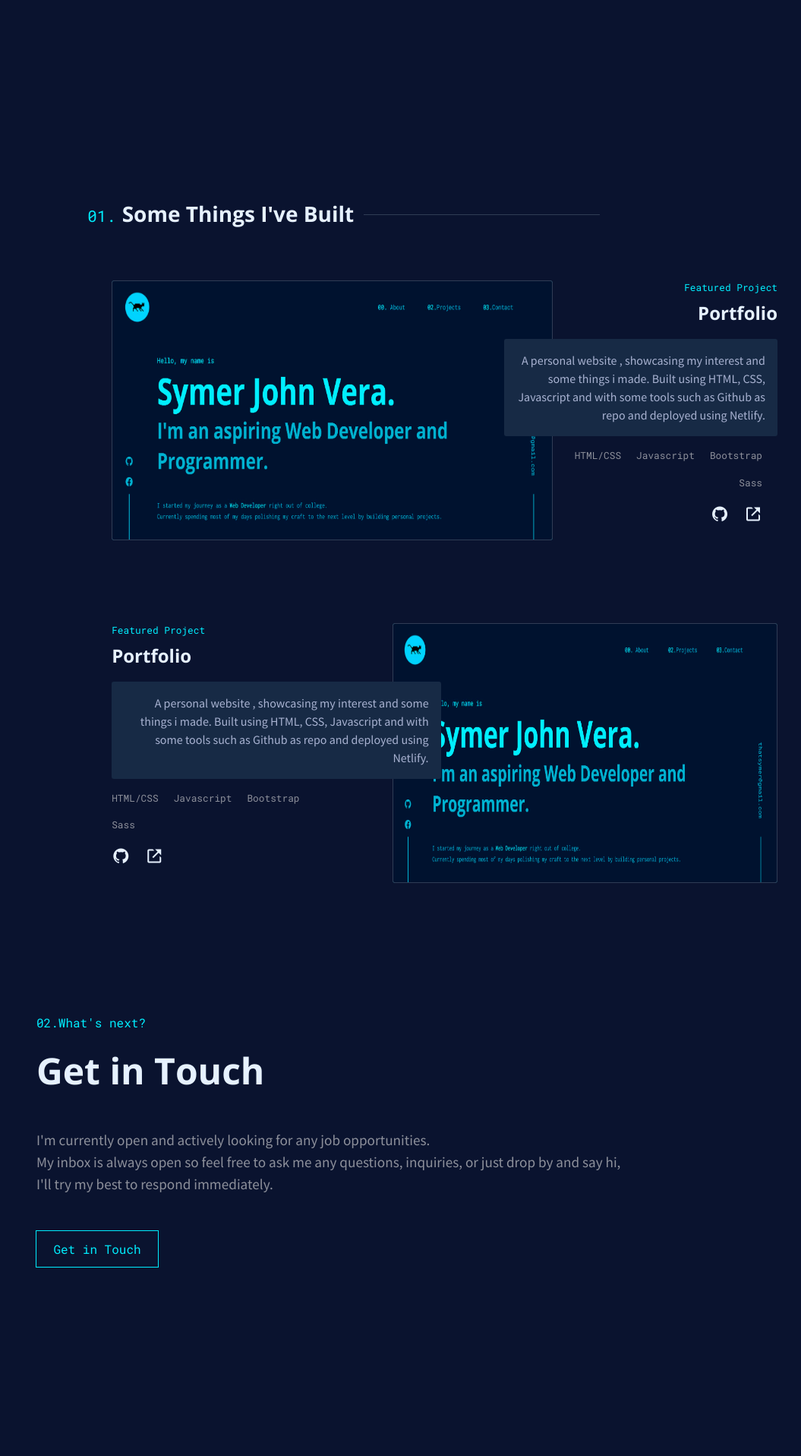
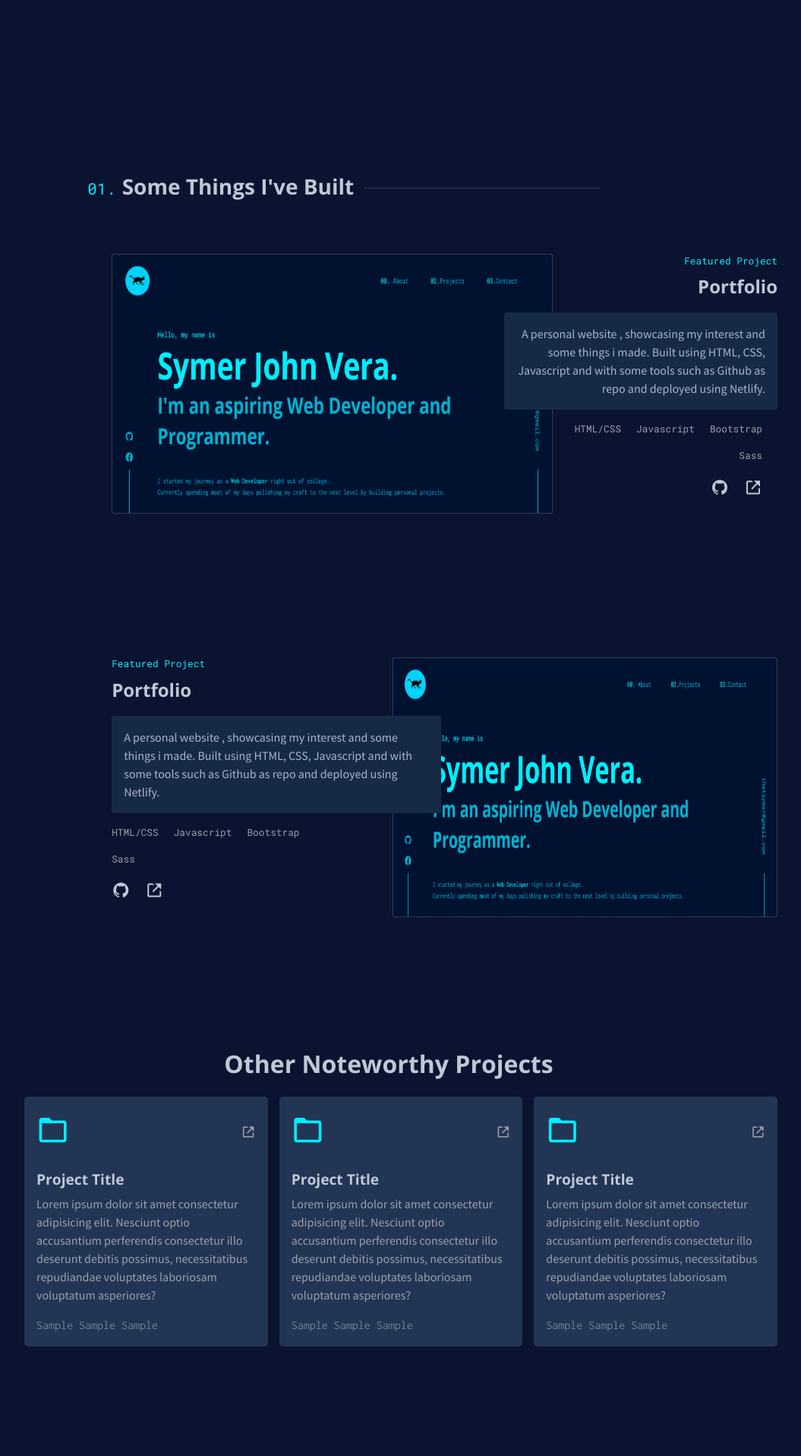
Before and after one commit to thatsymer/web-profile, a PHP site: page / in a window 1280 px wide. Shown: the part 1400-3316 px from the top of the page at 76% size, without its empty margins (128-1183 px from the left). Before the commit the page ends 3068 px from the top, so only its background shows below. Run offline with PHP 8.4, Linux system fonts and the light colour scheme.

Commit message:
added section for projects

```diff
--- a/css/_colors.scss
+++ b/css/_colors.scss
@@ -2,5 +2,6 @@ $bgColor: #0a132f;
 $bgColor2: #233554;
 $titleColor: #00eeff;
 $textColor: #adafb8;
-$textSecondary: #8d909b;
-$textWhite: #e6f1ff;
+$textSecondary: #9b9faa;
+$textWhite: #bfc8d4;
+$textSlate: #708090;
--- a/css/_fonts.scss
+++ b/css/_fonts.scss
@@ -2,7 +2,7 @@ $font-body: "Open Sans", sans-serif;
 $font-title: "Roboto Mono", monospace;
 $font-body2: "Inconsolata", monospace;
 $font-body3: "Source Sans Pro", sans-serif;
-$regular_h5: 2rem;
+$regular_h5: 1rem;
 $regular_h1: 4rem;
 $mobile_h1: 2rem;
 $regular_h2: 2rem;
--- /dev/null
+++ b/css/content/__OtherProject.scss
@@ -0,0 +1,96 @@
+#other-projects {
+  display: flex;
+  justify-content: center;
+  margin-top: 8rem;
+  flex-direction: column;
+  align-items: center;
+  margin-right: 8rem;
+
+  h2 {
+    font-size: $regular_h2;
+    color: $textWhite;
+    font-family: $font-body;
+  }
+  ul {
+    list-style: none;
+  }
+}
+
+.project__grid {
+  position: relative;
+  display: grid;
+  gap: 15px;
+  list-style: none;
+  margin-top: 1rem;
+}
+
+.list__otherProjects {
+  background-color: $bgColor2;
+  padding: 1rem;
+  border-radius: 5px;
+}
+
+.list__otherProjects {
+  transition: all 0.25s cubic-bezier(0.645, 0.045, 0.355, 1) 0s;
+  &:hover {
+    transform: translate3d(0.05em, -0.2em, 0);
+  }
+}
+
+.project__grid,
+#other-projects {
+  grid-template-columns: repeat(auto-fill, minmax(250px, 1fr));
+}
+
+footer {
+  color: $textSlate;
+  font-family: $font-body2;
+  font-size: 1rem;
+}
+
+.project__top {
+  display: flex;
+  justify-content: space-between;
+  align-items: center;
+}
+
+.project__title {
+  margin-top: 1rem;
+  font-size: 1.2rem;
+  color: $textWhite;
+  &::after {
+    visibility: hidden;
+  }
+  &:hover {
+    color: $titleColor;
+  }
+}
+
+.project__folder {
+  font-size: 2.7rem;
+  color: $titleColor;
+}
+.project__external {
+  a {
+    color: $textSecondary;
+    text-decoration: none;
+    text-decoration-skip-ink: auto;
+  }
+}
+
+.project__description {
+  p {
+    font-family: $font-body3;
+    font-size: 1rem;
+  }
+}
+
+@media screen and (max-width: 767px) {
+  .project__grid,
+  #other-projects {
+    grid-template-columns: repeat(auto-fill, minmax(200px, 1fr));
+  }
+  #other-projects {
+    margin-right: 4rem;
+  }
+}
--- a/css/content/_hero.scss
+++ b/css/content/_hero.scss
@@ -37,7 +37,7 @@
   z-index: -1;
   margin-bottom: 15rem;
   padding-left: 8rem;
-  padding-top: 2rem;
+  padding-top: 1rem;
 }
 
 .hero__btn {
@@ -122,3 +122,9 @@
     }
   }
 }
+
+@media screen and (max-width: 750px) {
+  .btn__container {
+    margin-left: 3.1rem;
+  }
+}
--- a/css/content/_projectLeft.scss
+++ b/css/content/_projectLeft.scss
@@ -1,6 +1,7 @@
 .featured__projectLeft {
   padding-left: 0;
   margin-right: 8rem;
+  margin-top: 8rem;
   display: grid;
   gap: 10px;
   grid-template-columns: repeat(12, 1fr);
@@ -57,7 +58,7 @@
   grid-column: 7 / -1;
   text-align: left;
   align-self: flex-start;
-  text-align: right;
+  text-align: left;
   p {
     margin-bottom: 0;
     padding: 0;
@@ -74,11 +75,11 @@
   position: relative;
   margin-top: 4rem;
   z-index: 1;
-  border: solid 1px rgb(48, 60, 85);
+  border: solid 1.5px rgb(48, 60, 85);
   border-radius: 3px;
   grid-column: -1/6;
   background-image: url(/assets/img/featuredProgect_1.JPG);
-  background-size: 100% 100%;
+  background-size: 101% 101%;
   background-repeat: no-repeat;
   background-position: right right;
   background-color: $titleColor;
@@ -86,9 +87,6 @@
   width: 100%;
   height: 85%;
   transition: all 0.25s cubic-bezier(0.645, 0.045, 0.355, 1) 1s;
-  &:hover {
-    background-image: url(/assets/img/featuredProgect_1.JPG);
-  }
 }
 
 .feature__descriptionLeft,
--- a/css/content/_projectRight.scss
+++ b/css/content/_projectRight.scss
@@ -112,11 +112,11 @@
   position: relative;
   margin-top: 4rem;
   z-index: 1;
-  border: solid 1px rgb(48, 60, 85);
+  border: solid 1.5px rgb(48, 60, 85);
   border-radius: 3px;
   grid-column: 1/9;
   background-image: url(/assets/img/featuredProgect_1.JPG);
-  background-size: 100% 100%;
+  background-size: 101% 101%;
   background-repeat: no-repeat;
   background-position: right right;
   background-color: $titleColor;
@@ -124,9 +124,6 @@
   width: 100%;
   height: 85%;
   transition: all 0.25s cubic-bezier(0.645, 0.045, 0.355, 1) 1s;
-  &:hover {
-    background-image: url(/assets/img/featuredProgect_1.JPG);
-  }
 }
 
 .feature__description,
--- a/css/style.css
+++ b/css/style.css
@@ -276,7 +282,7 @@ body {
   width: 100%;
   font-family: "Open Sans", sans-serif;
   font-weight: 400;
-  color: #e6f1ff;
+  color: #bfc8d4;
   position: relative;
 }
 
@@ -383,7 +389,7 @@ body {
 
 .about__content {
   position: absolute;
-  color: #8d909b;
+  color: #9b9faa;
   font-family: "Source Sans Pro", sans-serif;
   font-size: 1.2rem;
 }
@@ -447,7 +453,7 @@ body {
   display: block;
   width: 100%;
   font-family: "Open Sans", sans-serif;
-  color: #e6f1ff;
+  color: #bfc8d4;
   position: relative;
 }
 
@@ -520,7 +526,7 @@ body {
   font-weight: bolder;
   font-size: x-large;
   text-decoration: none;
-  color: #e6f1ff;
+  color: #bfc8d4;
   grid-column: 7 / -1;
   text-align: right;
   z-index: 3;
@@ -561,13 +567,13 @@ body {
   position: relative;
   margin-top: 4rem;
   z-index: 1;
-  border: solid 1px #303c55;
+  border: solid 1.5px #303c55;
   border-radius: 3px;
   -ms-grid-column: 1;
   -ms-grid-column-span: 8;
   grid-column: 1/9;
   background-image: url(/assets/img/featuredProgect_1.JPG);
-  background-size: 100% 100%;
+  background-size: 101% 101%;
   background-repeat: no-repeat;
   background-position: right right;
   background-color: #00eeff;
@@ -612,7 +614,7 @@ body {
 
 .feature__list li {
   font-family: "Roboto Mono", monospace;
-  color: #8d909b;
+  color: #9b9faa;
   font-size: 0.8rem;
   text-align: right;
   white-space: nowrap;
@@ -640,7 +642,7 @@ body {
 }
 
 .feature__icons li {
-  color: #e6f1ff;
+  color: #bfc8d4;
   font-size: 1.5rem;
   text-align: right;
   white-space: nowrap;
@@ -648,7 +650,7 @@ body {
 }
 
 .feature__icons li i {
-  color: #e6f1ff;
+  color: #bfc8d4;
 }
 
 .feature__icons li i:hover {
@@ -673,6 +675,7 @@ body {
 .featured__projectLeft {
   padding-left: 0;
   margin-right: 8rem;
+  margin-top: 8rem;
   display: -ms-grid;
   display: grid;
   gap: 10px;
@@ -721,7 +724,7 @@ body {
   font-weight: bolder;
   font-size: x-large;
   text-decoration: none;
-  color: #e6f1ff;
+  color: #bfc8d4;
   grid-column: 7 / -1;
   text-align: left;
   z-index: 3;
@@ -742,7 +745,7 @@ body {
   text-align: left;
   -ms-flex-item-align: start;
       align-self: flex-start;
-  text-align: right;
+  text-align: left;
 }
 
 .feature__descriptionLeft p {
@@ -763,11 +766,11 @@ body {
   position: relative;
   margin-top: 4rem;
   z-index: 1;
-  border: solid 1px #303c55;
+  border: solid 1.5px #303c55;
   border-radius: 3px;
   grid-column: -1/6;
   background-image: url(/assets/img/featuredProgect_1.JPG);
-  background-size: 100% 100%;
+  background-size: 101% 101%;
   background-repeat: no-repeat;
   background-position: right right;
   background-color: #00eeff;
@@ -812,7 +811,7 @@ body {
 
 .feature__listLeft li {
   font-family: "Roboto Mono", monospace;
-  color: #8d909b;
+  color: #9b9faa;
   font-size: 0.8rem;
   text-align: right;
   white-space: nowrap;
@@ -840,7 +839,7 @@ body {
 }
 
 .feature__iconsLeft li {
-  color: #e6f1ff;
+  color: #bfc8d4;
   font-size: 1.5rem;
   text-align: right;
   white-space: nowrap;
@@ -848,7 +847,7 @@ body {
 }
 
 .feature__iconsLeft li i {
-  color: #e6f1ff;
+  color: #bfc8d4;
 }
 
 .feature__iconsLeft li i:hover {
@@ -984,6 +983,124 @@ body {
   }
   .right__content {
     display: none;
+  }
+}
+
+#other-projects {
+  display: -webkit-box;
+  display: -ms-flexbox;
+  display: flex;
+  -webkit-box-pack: center;
+      -ms-flex-pack: center;
+          justify-content: center;
+  margin-top: 8rem;
+  -webkit-box-orient: vertical;
+  -webkit-box-direction: normal;
+      -ms-flex-direction: column;
+          flex-direction: column;
+  -webkit-box-align: center;
+      -ms-flex-align: center;
+          align-items: center;
+  margin-right: 8rem;
+}
+
+#other-projects h2 {
+  font-size: 2rem;
+  color: #bfc8d4;
+  font-family: "Open Sans", sans-serif;
+}
+
+#other-projects ul {
+  list-style: none;
+}
+
+.project__grid {
+  position: relative;
+  display: -ms-grid;
+  display: grid;
+  gap: 15px;
+  list-style: none;
+  margin-top: 1rem;
+}
+
+.list__otherProjects {
+  background-color: #233554;
+  padding: 1rem;
+  border-radius: 5px;
+}
+
+.list__otherProjects {
+  -webkit-transition: all 0.25s cubic-bezier(0.645, 0.045, 0.355, 1) 0s;
+  transition: all 0.25s cubic-bezier(0.645, 0.045, 0.355, 1) 0s;
+}
+
+.list__otherProjects:hover {
+  -webkit-transform: translate3d(0.05em, -0.2em, 0);
+          transform: translate3d(0.05em, -0.2em, 0);
+}
+
+.project__grid,
+#other-projects {
+  -ms-grid-columns: (minmax(250px, 1fr))[auto-fill];
+      grid-template-columns: repeat(auto-fill, minmax(250px, 1fr));
+}
+
+footer {
+  color: #708090;
+  font-family: "Inconsolata", monospace;
+  font-size: 1rem;
+}
+
+.project__top {
+  display: -webkit-box;
+  display: -ms-flexbox;
+  display: flex;
+  -webkit-box-pack: justify;
+      -ms-flex-pack: justify;
+          justify-content: space-between;
+  -webkit-box-align: center;
+      -ms-flex-align: center;
+          align-items: center;
+}
+
+.project__title {
+  margin-top: 1rem;
+  font-size: 1.2rem;
+  color: #bfc8d4;
+}
+
+.project__title::after {
+  visibility: hidden;
+}
+
+.project__title:hover {
+  color: #00eeff;
+}
+
+.project__folder {
+  font-size: 2.7rem;
+  color: #00eeff;
+}
+
+.project__external a {
+  color: #9b9faa;
+  text-decoration: none;
+  text-decoration-skip-ink: auto;
+}
+
+.project__description p {
+  font-family: "Source Sans Pro", sans-serif;
+  font-size: 1rem;
+}
+
+@media screen and (max-width: 767px) {
+  .project__grid,
+  #other-projects {
+    -ms-grid-columns: (minmax(200px, 1fr))[auto-fill];
+        grid-template-columns: repeat(auto-fill, minmax(200px, 1fr));
+  }
+  #other-projects {
+    margin-right: 4rem;
   }
 }
 
@@ -1029,12 +1146,12 @@ body {
 .contact__container h1 {
   width: 100%;
   font-family: "Open Sans", sans-serif;
-  color: #e6f1ff;
+  color: #bfc8d4;
   font-size: 3rem;
 }
 
 .contact__container p {
-  color: #8d909b;
+  color: #9b9faa;
   font-family: "Source Sans Pro", sans-serif;
   font-size: 1.2rem;
 }
--- a/css/style.scss
+++ b/css/style.scss
@@ -9,5 +9,6 @@
 @import "content/projectLeft";
 @import "content/footer";
 @import "side_content/side";
+@import "content/_OtherProject";
 
 @import "content/contact";
--- a/index.html
+++ b/index.html
@@ -193,7 +193,8 @@
 
 
       <!-- Project Section -->
-      <div class="project__container" id="projects">
+      <section id="projects">
+        <div class="project__container" >
           <h3><span>01.</span>Some Things I've Built</h3>
           <!-- Feature Projects List -->
          <ul>
@@ -268,11 +269,58 @@
       </div></li>
          </ul>
         </div>
+      </section>
+
+      <section id="other-projects">
+        <h2>Other Noteworthy Projects</h2>
+        <ul class="project__grid">
+          <li class="list__otherProjects">
+            <div class="project-inner">
+              <header></header>
+              <div class="project__top">
+                <div class="project__folder"><i class='bx bx-folder' ></i></div>
+                <div class="project__external"> <a target="blank" href="#"><i class='bx bx-link-external'></i></a></div>
+              </div>
+              <h3 class="project__title">Project Title</h3>
+              <div class="project__description"><p>Lorem ipsum dolor sit amet consectetur adipisicing elit. Nesciunt optio accusantium perferendis consectetur illo deserunt debitis possimus, necessitatibus repudiandae voluptates laboriosam voluptatum asperiores? </p></div>
+              <footer> Sample Sample Sample</footer>
+            </div>
+          </li>
+
+          <li class="list__otherProjects">
+            <div class="project-inner">
+              <header></header>
+              <div class="project__top">
+                <div class="project__folder"><i class='bx bx-folder' ></i></div>
+                <div class="project__external"> <a target="blank" href="#"><i class='bx bx-link-external'></i></a></div>
+              </div>
+              <h3 class="project__title">Project Title</h3>
+              <div class="project__description"><p>Lorem ipsum dolor sit amet consectetur adipisicing elit. Nesciunt optio accusantium perferendis consectetur illo deserunt debitis possimus, necessitatibus repudiandae voluptates laboriosam voluptatum asperiores? </p></div>
+              <footer> Sample Sample Sample</footer>
+            </div>
+          </li>
+
+          <li class="list__otherProjects">
+            <div class="project-inner">
+              <header></header>
+              <div class="project__top">
+                <div class="project__folder"><i class='bx bx-folder' ></i></div>
+                <div class="project__external"> <a target="blank" href="#"><i class='bx bx-link-external'></i></a></div>
+              </div>
+              <h3 class="project__title">Project Title</h3>
+              <div class="project__description"><p>Lorem ipsum dolor sit amet consectetur adipisicing elit. Nesciunt optio accusantium perferendis consectetur illo deserunt debitis possimus, necessitatibus repudiandae voluptates laboriosam voluptatum asperiores? </p></div>
+              <footer> Sample Sample Sample</footer>
+            </div>
+          </li>
+
+
+        </ul>
+      </section>
 
 
 
-
-        <div class="contact__container ps-5" id="contact">
+        <section id="contact">
+          <div class="contact__container ps-5">
             <h3>02.What's next?</h3>
             <h1 class="mt-md-4">Get in Touch</h1>
             <p class="mt-md-5">I'm currently open and actively looking for any job opportunities.<br> My inbox is always open so feel free to ask me any questions, inquiries, or just drop by and say hi, <br> I'll try my best to respond immediately.</p>
@@ -281,6 +329,7 @@
               </button>
 
           </div>
+        </section>
 
     <!-- Footer -->
     <footer></footer>
```
Also changed, not shown: other parts of css/style.css (+15 -17 lines), 1 other file. Lines whose indentation alone changed are shown as unchanged.
